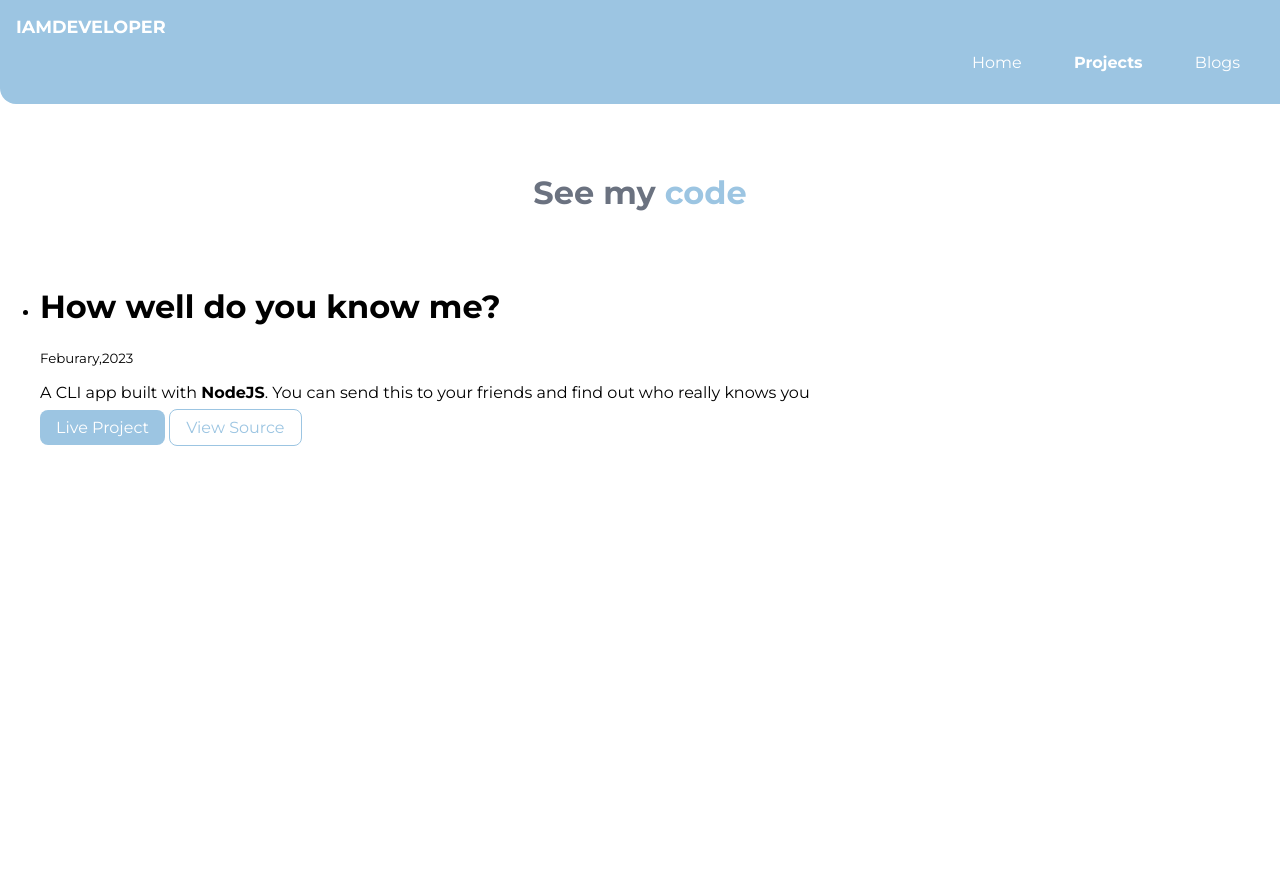
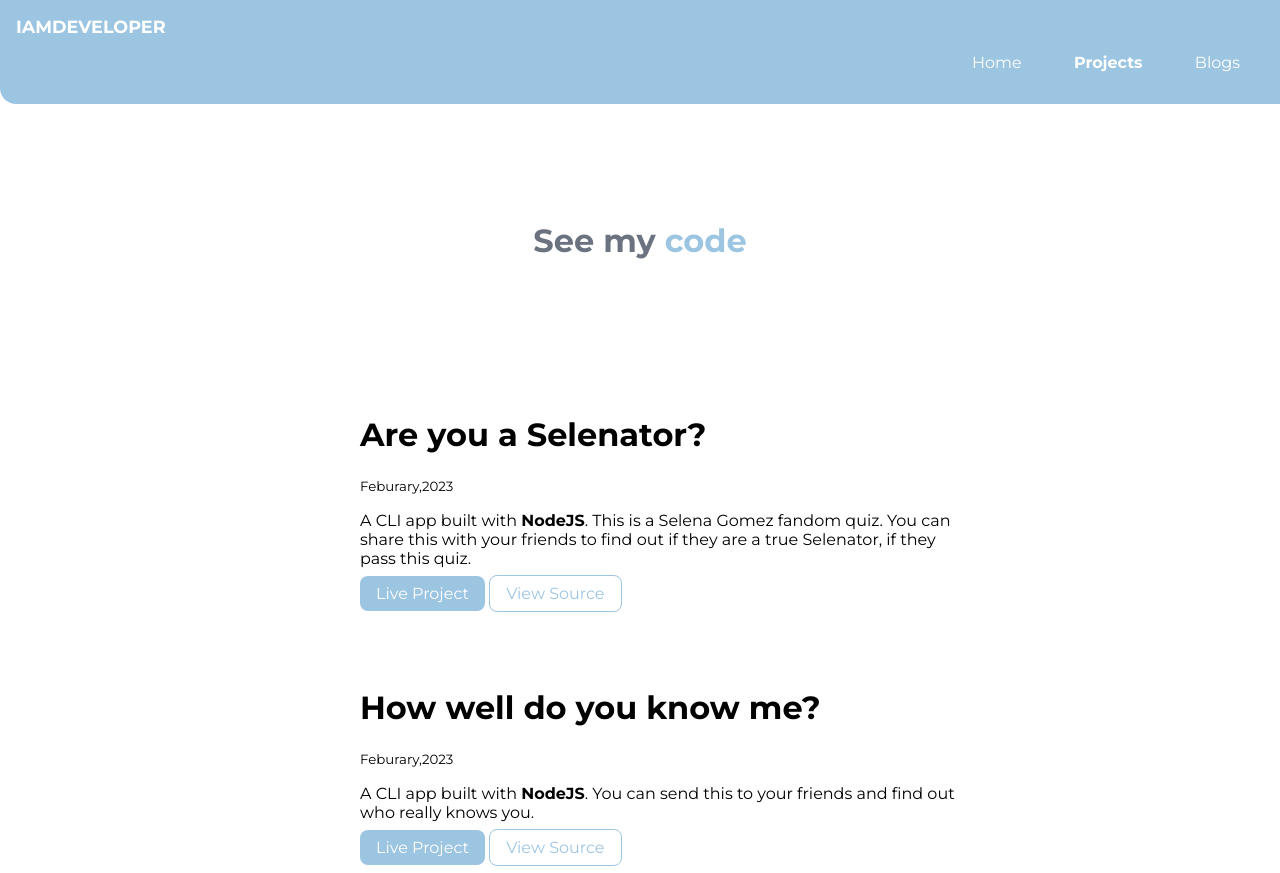
Before and after one commit to Dharinicodes/Dharini-portfolio, a plain HTML site: page projects.html in a window 1280 px wide. Before the commit the page ends 800 px from the top, so only its background shows below. Drawn offline with Linux system fonts and the light colour scheme.

Commit message:
style: updated the page styling

```diff
--- a/projects.html
+++ b/projects.html
@@ -29,13 +29,36 @@
       </h1>
     </header>
 
-    <ul reversed>
+    <ul class="list-non-bullet">
       <li>
+        <div class="container container-center">
+          <h1>Are you a Selenator?</h1>
+          <small>Feburary,2023</small>
+          <p>
+            A CLI app built with <strong>NodeJS</strong>. This is a Selena Gomez
+            fandom quiz. You can share this with your friends to find out if
+            they are a true Selenator, if they pass this quiz.
+          </p>
+          <a
+            class="link link-primary"
+            href="https://replit.com/@Dharinicodes/Are-you-a-Selenator"
+            >Live Project</a
+          >
+          <a
+            class="link link-secondary"
+            href="https://github.com/Dharinicodes/Selenator-quiz"
+            >View Source</a
+          >
+        </div>
+      </li>
+
+      <li>
+        <div class="container container-center">
           <h1>How well do you know me?</h1>
           <small>Feburary,2023</small>
           <p>
             A CLI app built with <strong>NodeJS</strong>. You can send this to
-          your friends and find out who really knows you
+            your friends and find out who really knows you.
           </p>
           <a
             class="link link-primary"
@@ -47,6 +70,7 @@
             href="https://github.com/Dharinicodes/how-well-do-you-know-me-quiz"
             >View Source</a
           >
+        </div>
       </li>
     </ul>
   </body>
--- a/styles.css
+++ b/styles.css
@@ -21,6 +21,7 @@ hr {
 
 .container {
   padding: 0rem 1rem;
+  padding-top: 4rem;
 }
 
 .container-center {
@@ -86,6 +87,7 @@ hr {
 
 .hero {
   padding: 2rem;
+  padding-top: 5rem;
 }
 
 .hero .hero-img {
```
Lines whose indentation alone changed are shown as unchanged.
